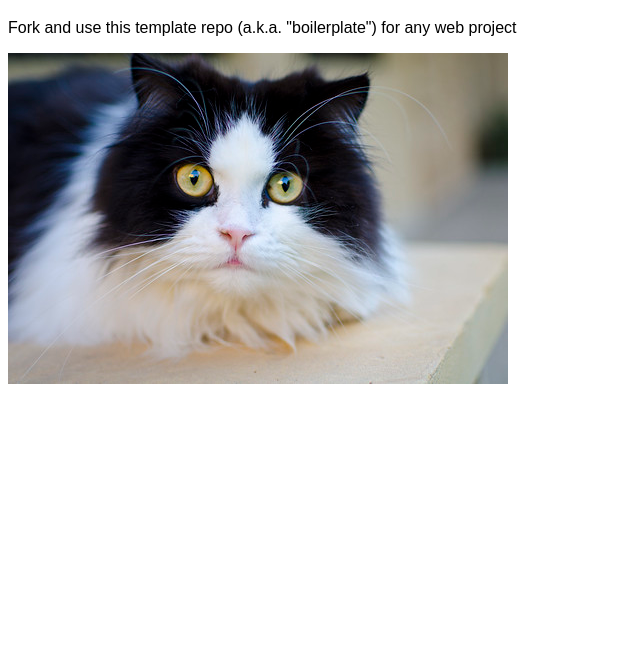
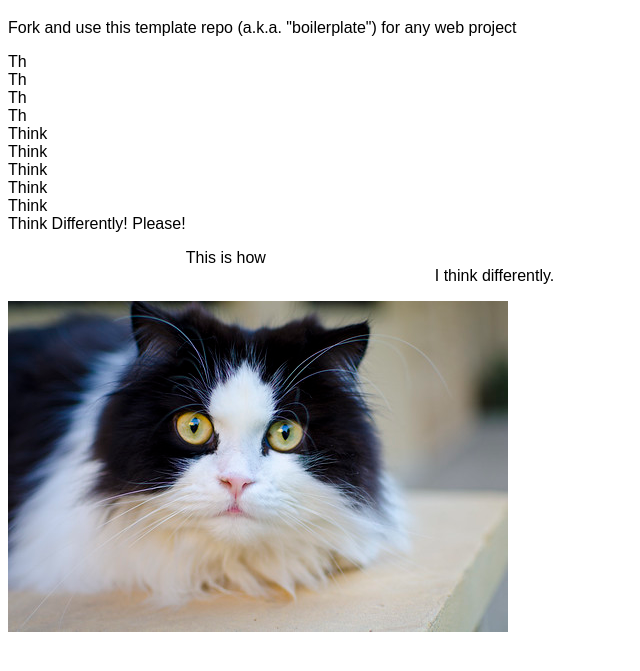
Before and after one commit to StefMcCuistion/manifesto, a plain HTML site: page index.html in a window 1280 px wide. Shown: the part 61-732 px from the top of the page, without its empty margins (0-640 px from the left). Drawn offline with Linux system fonts and the light colour scheme.

Commit message:
Added text with various tags to sample effects.

```diff
--- a/index.html
+++ b/index.html
@@ -9,6 +9,19 @@
 
 	<h1>different</h1>
 	<p>Fork and use this template repo (a.k.a. "boilerplate") for any web project</p>
+	<div>Th</div>
+	<div>Th</div>
+	<div>Th</div>
+	<div>Th</div>
+	<div>Think</div>
+	<div>Think</div>
+	<div>Think</div>
+	<div>Think</div>
+	<div>Think</div>
+	<div>Think Differently! <span>Please!</span></div>
+	<pre>					This is how
+												I think differently.				</pre>
+
 	<img src="assets/img/cat.jpg" alt="">
 
 	<script src="./assets/js/main.js"></script>
```
